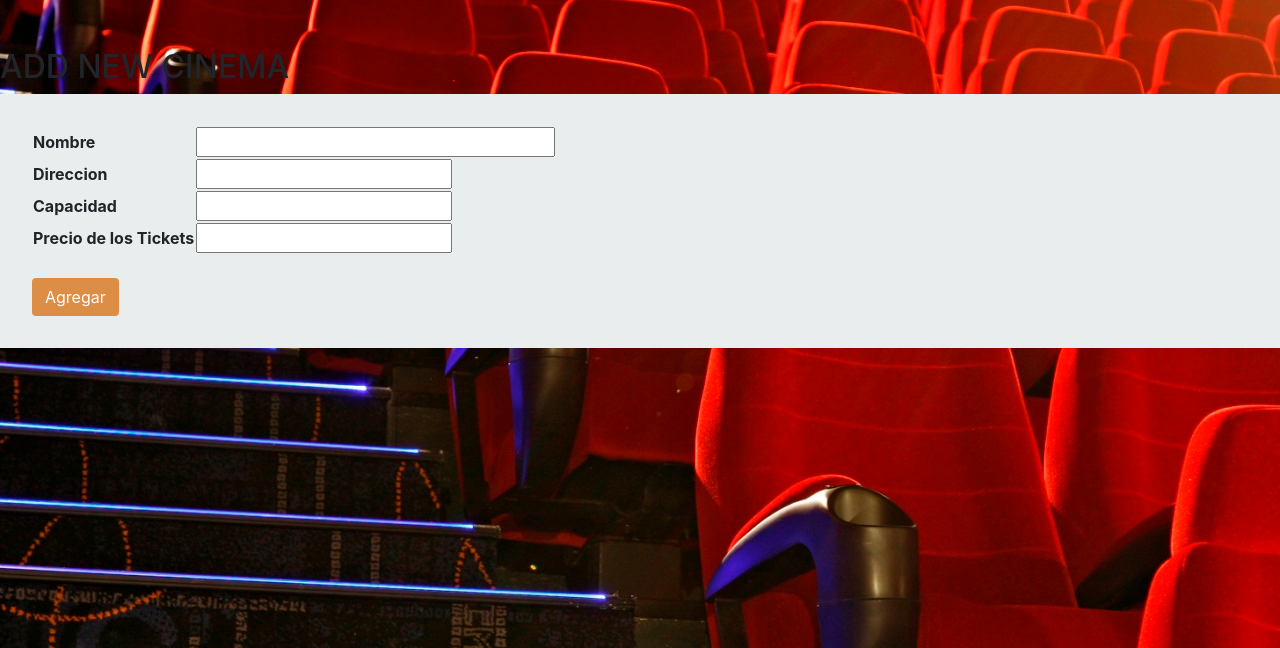
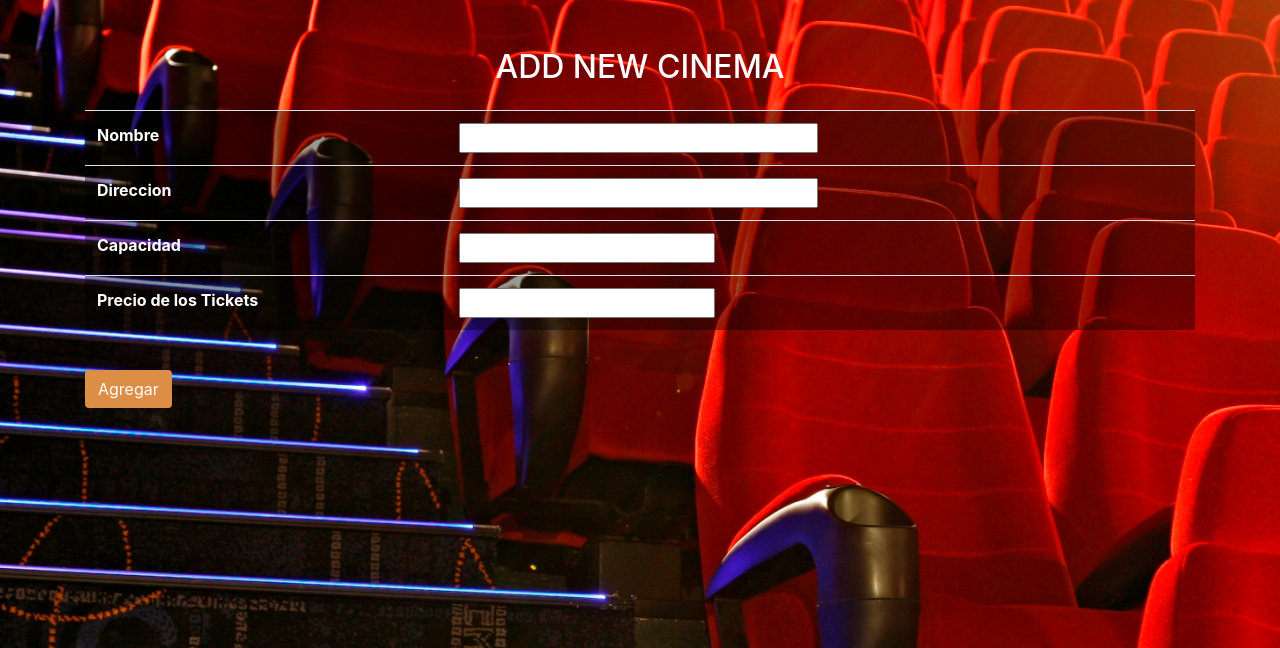
Before and after one commit to RodriSuarez/MoviePass, a PHP site: template Views/cinema-add.php in a window 1280 px wide. Shown: the part 56-704 px from the top of the page. Run offline with PHP 8.4, Linux system fonts and the light colour scheme; the template is opened without the code that fills it, so the values that code supplies are empty; some libraries are stand-ins or nearby versions.

Commit message:
Se actualizo add

```diff
--- a/Views/cinema-add.php
+++ b/Views/cinema-add.php
@@ -2,11 +2,11 @@
 
 <main class="py-5">
      <section id="listado" class="mb-5">
-        <div class="content">
-        	<div id="comments" >
-        <h2>ADD NEW CINEMA</h2>
-        <form action=" <?php echo FRONT_ROOT.CINEMA_ROOT."/Add" ?>" method="GET"  style="background-color: #EAEDED;padding: 2rem !important;">
-          <table>
+        <div class="container">
+
+        <h2 class="mb-4 text-center text-white"> ADD NEW CINEMA</h2>
+        <form action=" <?php echo FRONT_ROOT.CINEMA_ROOT."/Add" ?>" method="GET"  >
+          <table class="table text-white bg-oscuro">
 
               <tr>
               	   <!--  private $name;
@@ -22,7 +22,7 @@
              <tr>
                 <th>Direccion</th>
             <td>
-                  <input type="text" name="address" size="20" required>
+                  <input type="text" name="address" size="30" required>
                 </td>
             </tr>
             <tr>
@@ -43,7 +43,7 @@
             <input type="submit" class="btn" value="Agregar" style="background-color:#DC8E47;color:white;"/>
           </div>
         </form>
-      </div>
+
     </div>
         <!--  AGREGAR COSITAS LINDAS -> !-->
      </section>
```
Also changed, not shown: Views/nav.php (+2 -11 lines).
